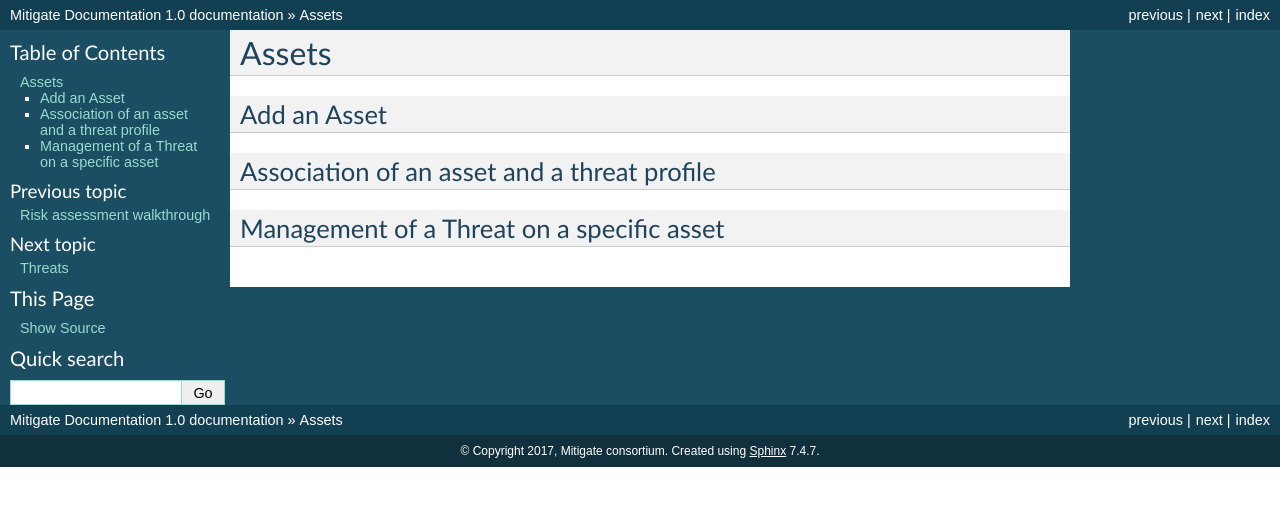
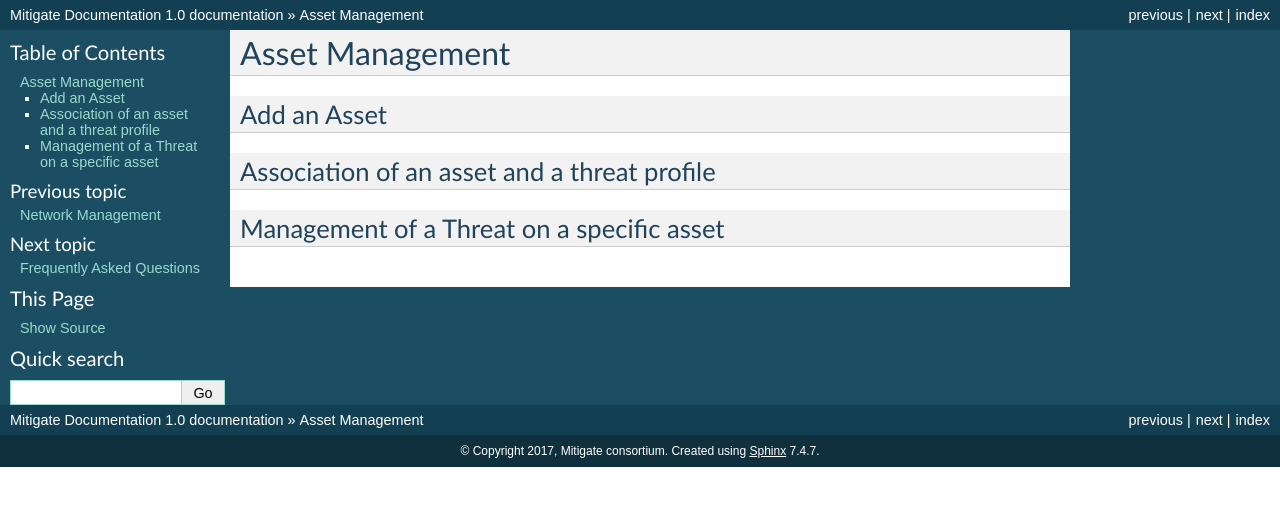
Before and after one commit to singularlogic/mitigate-documentation, a Sphinx documentation site: the page built from docs/pb_set.rst, in a window 1280 px wide. Shown: the top 506 px of the page. Built offline with Sphinx 7.4.7, drawn with Linux system fonts in a browser that asks for light colours.

Commit message:
Update and rename a_set.rst to pb_set.rst

```diff
--- a/docs/a_set.rst
+++ b/docs/pb_set.rst
@@ -1,5 +1,5 @@
 ========
-Assets
+Asset Management
 ========
 
 Add an Asset
```
